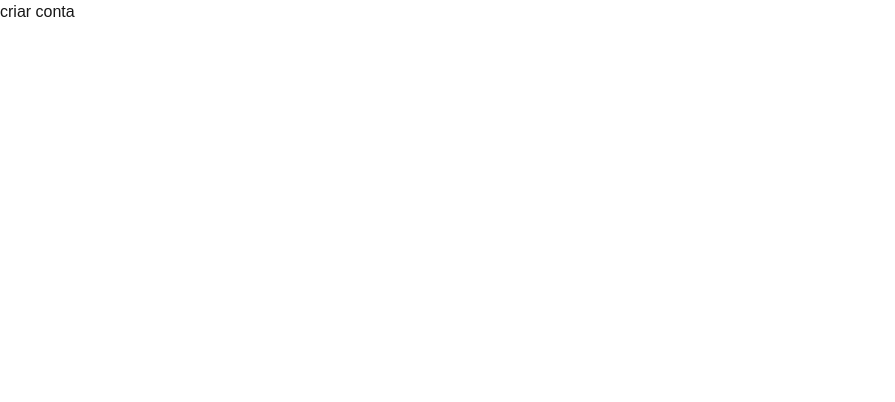
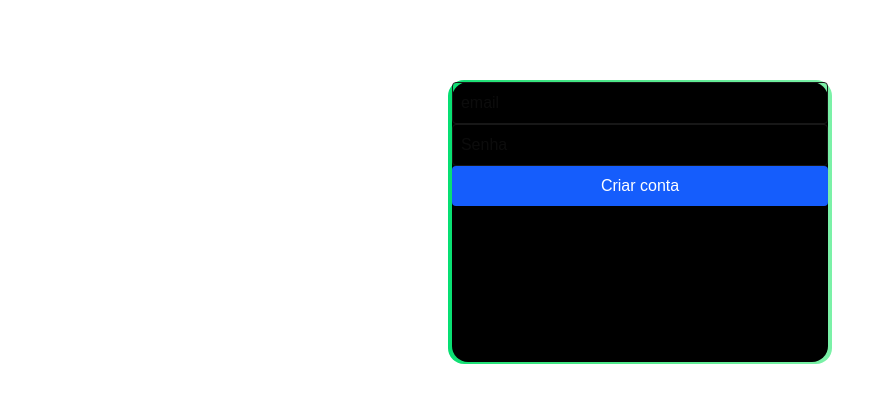
Before and after one commit to johnyeryck/chat-backend, a Next.js app in the folder frontend/: page /createaccount in a window 1280 px wide. Shown: the top 402 px of the page, without its empty margins (0-895 px from the left). Built offline with nearby package versions, Linux system fonts and the light colour scheme.

Commit message:
feat: implement account creation form with validation and submission handling

```diff
--- a/frontend/src/app/createaccount/page.tsx
+++ b/frontend/src/app/createaccount/page.tsx
@@ -1,5 +1,70 @@
-export default function Createaccount (){
-    return(
-        <div> criar conta</div>
-    )
+'use client'
+import React from "react";
+import { useForm } from "react-hook-form";
+import {zodResolver} from '@hookform/resolvers/zod'
+import {z} from 'zod'
+export default function FormCadastro() {
+
+  const createaccount = z.object({
+    email : z.string(),
+    password : z.string(),
+    })
+
+  type accountSchema = z.infer<typeof createaccount >
+
+  const {
+    register,
+    handleSubmit,
+    formState: { errors },
+  } = useForm({resolver : zodResolver(createaccount)});
+
+  const onSubmit = async(data : accountSchema) => {
+    console.log(data)
+    const dados = {email : data.email , password : data.password , }
+      const query = await fetch("http://localhost:4000/criarconta", {
+        method : "POST",
+        body : JSON.stringify(dados),
+        headers :{
+
+          "Content-Type" : "application/json"
+        }
+      })
+
+      if(query.status === 200){
+        alert(`Email de confirmação enviado para ${dados.email}`)
+      }
+      else{
+        console.log("error ao criar conta")
+      }
+
+
+  };
+console.log(errors)
+  return (
+    <form onSubmit={handleSubmit(onSubmit)} className="flex flex-col gap-4 max-w-sm mx-auto   mt-20 bg-gradient-to-r from-green-400 to-green-300 p-0.5 rounded-2xl  ">
+      <div className="bg-black w-[99%] ml-auto mr-auto h-70 flex flex-col rounded-2xl static ">
+
+      <input
+        type="email"
+        placeholder="email"
+        {...register("email", { required: "Login é obrigatório" , minLength :  6 } )}
+        className="border p-2 rounded"
+
+        />
+      {errors.email && <p className="text-red-500 text-sm">Esse campo é obrigatório</p>}
+
+      <input
+        type="password"
+        placeholder="Senha"
+        {...register("password", { required: "Senha é obrigatória" })}
+        className="border p-2 rounded"
+        />
+      {errors.password && <p className="text-red-500 text-sm">Esse campo é obrigatório</p>}
+
+      <button type="submit" className="bg-blue-600 text-white p-2 rounded">
+        Criar conta
+      </button>
+        </div>
+    </form>
+  );
 }
```
